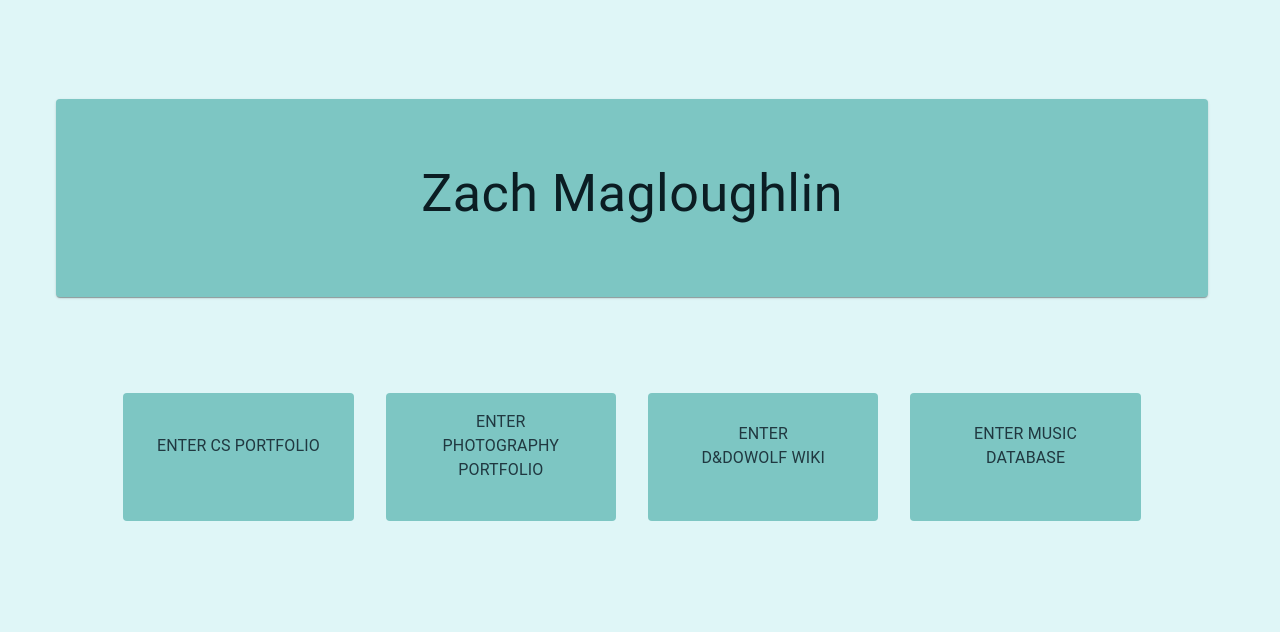
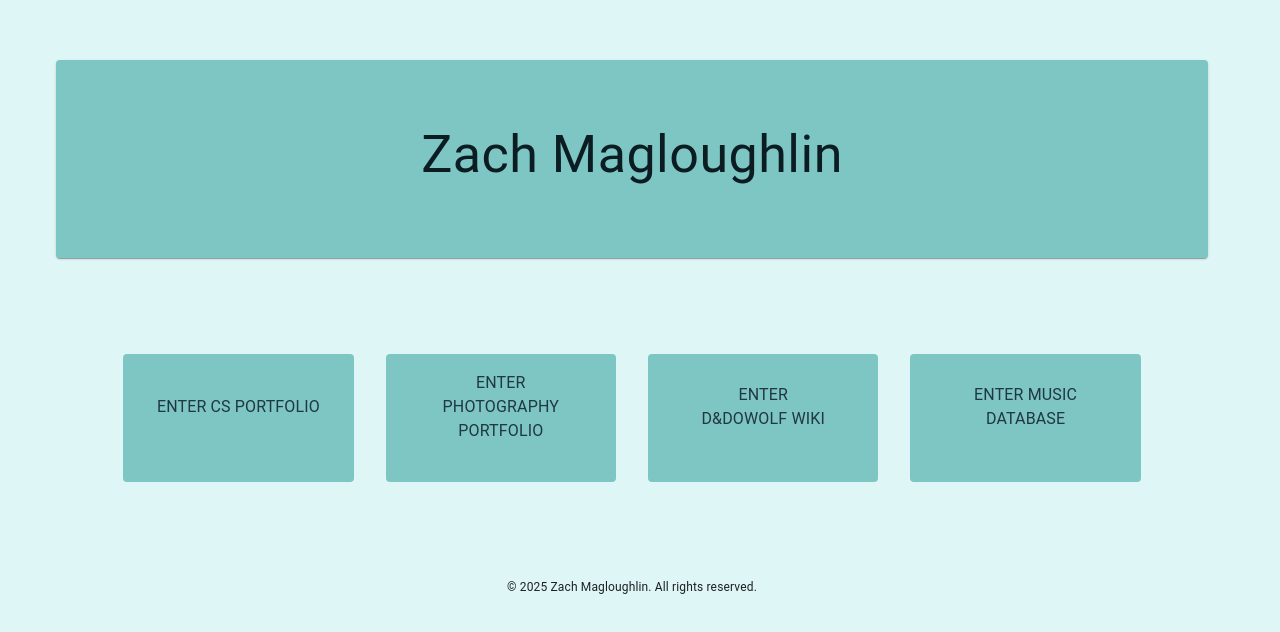
Before and after one commit to ZachMc21/cs-portfolio-react-materialui, a React (Vite) app: page / in a window 1280 px wide. Shown: the part 106-738 px from the top of the page. Built offline with nearby package versions, Linux system fonts and the light colour scheme; some icons are missing.

Commit message:
Added homepage footer

```diff
--- a/src/App.tsx
+++ b/src/App.tsx
@@ -30,7 +30,7 @@ function App() {
         <ThemeProvider theme={homepageTheme}>
             <CssBaseline />
 
-            <Box id="homepage" sx={{ backgroundColor: homepageTheme.palette.background.default }} display="flex" flexDirection="column" justifyContent="center" > {/* Pale light blue */}
+            <Box id="homepage-content" sx={{ backgroundColor: homepageTheme.palette.background.default, mb: "5rem" }} display="flex" flexDirection="column" justifyContent="center" > {/* Pale light blue */}
                 <Card sx={{ p: 5, mb: 10, backgroundColor: homepageTheme.palette.primary.light }}> {/* Less pale light blue */}
                     <CardContent>
                         <Typography id="page-title" sx={{ fontSize: 52, color: homepageTheme.palette.primary.contrastText }}> {/* Very dark blue */}
@@ -58,6 +58,11 @@ function App() {
                     </HomepageButton>
                 </div>
             </Box>
+            <footer>
+                <Box id="footer-text" sx={{ mb: 0, fontSize: "0.75rem" }}>
+                    <p>© 2025 Zach Magloughlin. All rights reserved.</p>
+                </Box>
+            </footer>
 
         </ThemeProvider>
         </Container>
--- a/src/index.css
+++ b/src/index.css
@@ -15,8 +15,7 @@
 
 body {
   margin: 0;
-  padding: 2rem;
-  padding-top: 5rem;
+  padding: 5rem 2rem 0 2rem;
   display: flex;
   align-items: center;
   width: 100vw;
```
